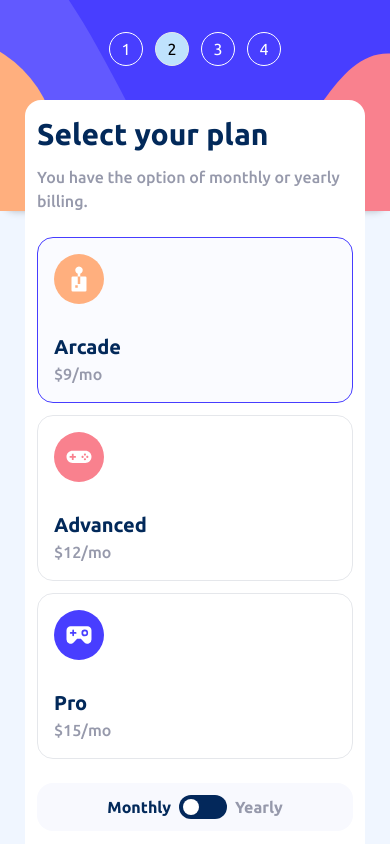
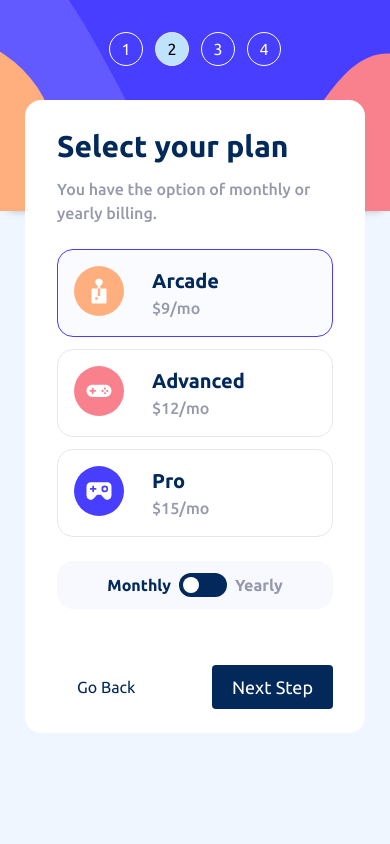
Before and after one commit to olayinka06-dev/multi-step-form-main, a Next.js app: page / in a window 390 px wide. Both pictures are taken after typing "Sample", "name@example.com", "5551234" into the empty fields and a click on the button "Next Step". Shown: the top 844 px of the page. Built offline with nearby package versions, Linux system fonts and the light colour scheme.

Commit message:
making some Adjustment

```diff
--- a/src/app/page.jsx
+++ b/src/app/page.jsx
@@ -154,11 +154,11 @@ export default function Home() {
   };
 
   return (
-    <div className={`w-full sm:h-[100vh] ${activeStep === 1 ? "h-[155vh]": "h-[100vh]"} md:flex flex-col items-center justify-center bg-[hsl(217,100%,97%)]`}>
+    <div className={`w-full sm:h-[100vh] ${activeStep === 1 ? "h-[120vh]": "h-[105vh]"} md:flex flex-col items-center justify-center bg-[hsl(217,100%,97%)]`}>
       <div className="card md:w-2/3 relative md:bg-white flex md:flex-row flex-col gap-5 rounded-2xl shadow-md md:p-5 md:h-[85vh!important]">
         <SideBar handleClickMenu={handleClickStep} activeStep={activeStep} />
         <div className="w-full md:px-0 px-[25px] md:relative md:mx-0 mx-auto md:top-0 absolute top-[100px]">
-          <div className="bg-white md:py-5 md:px-10 p-3 rounded-2xl">
+          <div className="bg-white md:py-5 md:px-10 px-8 py-6 rounded-2xl">
             {stepContent[activeStep].content}
           </div>
         </div>
--- a/src/components/tab-components/StepTwo.jsx
+++ b/src/components/tab-components/StepTwo.jsx
@@ -29,7 +29,7 @@ const StepTwo = ({ activeStep, setActiveStep, planSelected, handlePlanClick,hand
           <div
           key={i}
             onClick={()=> handlePlanClick(i)}
-            className={`w-full cursor-pointer flex ${planSelected === i ? "bg-[hsl(231,100%,99%)] border-[hsl(243,100%,62%)]" : ""} rounded-2xl p-4 hover:border-[hsl(243,100%,62%)] flex-col gap-7 border border-solid`}
+            className={`w-full cursor-pointer flex ${planSelected === i ? "bg-[hsl(231,100%,99%)] border-[hsl(243,100%,62%)]" : ""} rounded-2xl p-4 hover:border-[hsl(243,100%,62%)] flex-row md:flex-col gap-7 border border-solid`}
           >
             <div className="">
               <Image height={50} width={50} alt="image" src={spd.src} />
```
